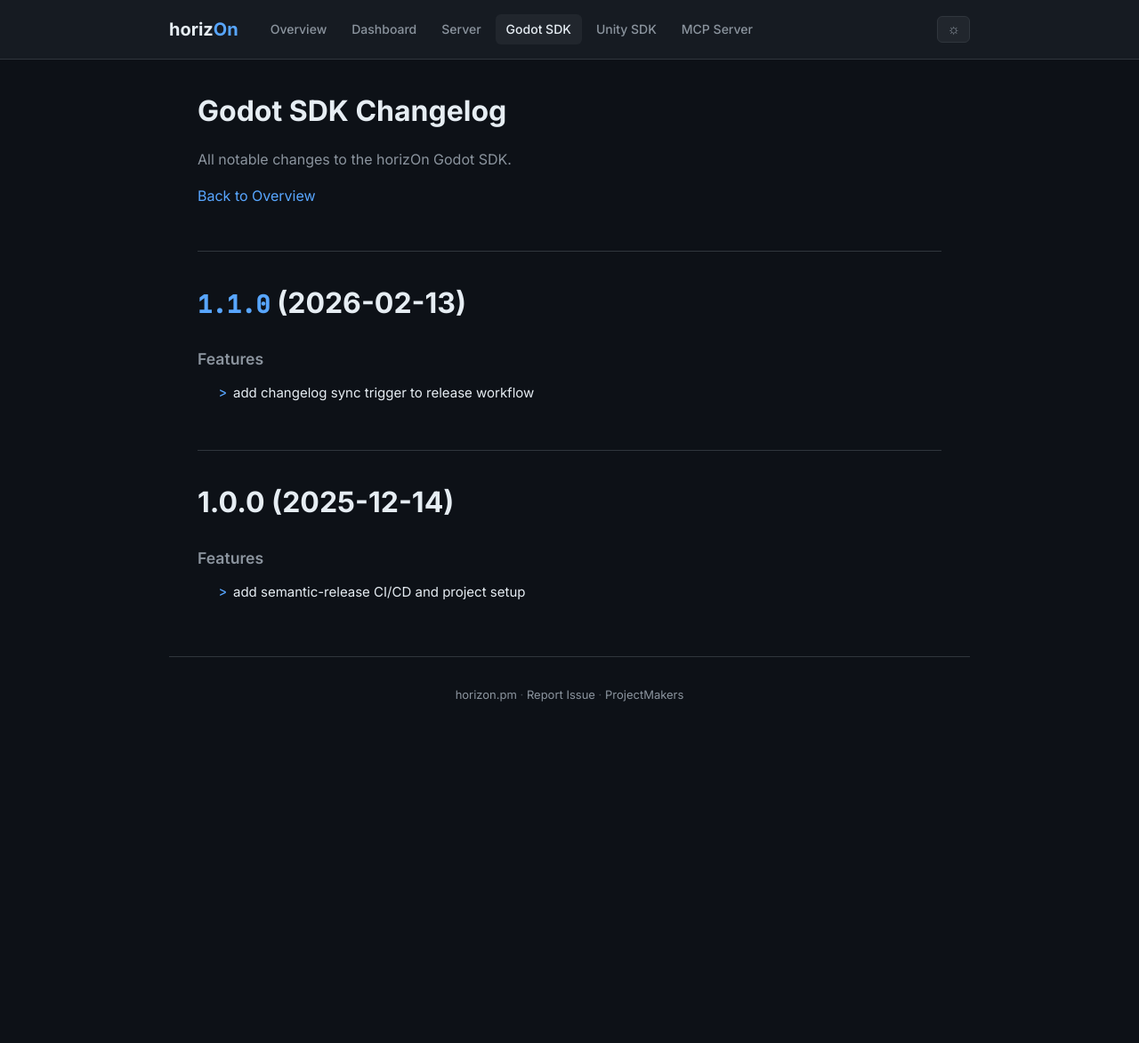
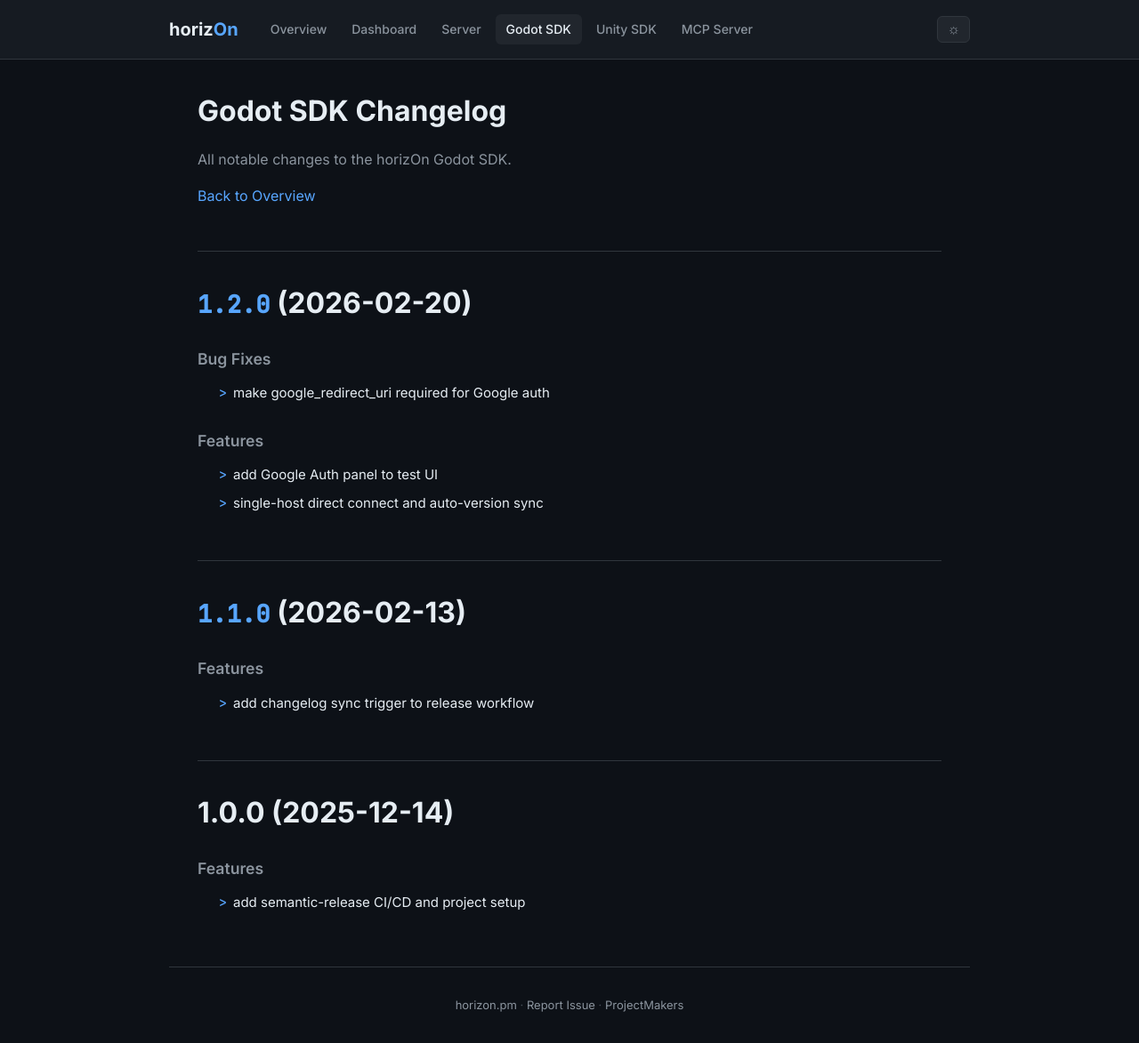
Before and after one commit to ProjectMakersDE/horizOn-Changelog, a Jekyll site: the page built from godot-sdk-changelog.md, in a window 1280 px wide and 1173 px high. Shown: the whole window at 89% size. Built offline with Jekyll 4.4.1, drawn with Linux system fonts in a browser that asks for light colours.

Commit message:
chore: sync changelogs [skip ci]

```diff
--- a/godot-sdk-changelog.md
+++ b/godot-sdk-changelog.md
@@ -8,6 +8,19 @@ title: Godot SDK Changelog
 All notable changes to the horizOn Godot SDK.
 
 [Back to Overview](.)
+
+# [1.2.0](https://github.com/ProjectMakersDE/horizOn-SDK-Godot/compare/v1.1.0...v1.2.0) (2026-02-20)
+
+
+### Bug Fixes
+
+* make google_redirect_uri required for Google auth ([44b0a12](https://github.com/ProjectMakersDE/horizOn-SDK-Godot/commit/44b0a1240d9144394dec57b3f12d4d763fc4f9bd))
+
+
+### Features
+
+* add Google Auth panel to test UI ([bc58f68](https://github.com/ProjectMakersDE/horizOn-SDK-Godot/commit/bc58f68c172f2b0a0e40dbdf48badb714b20c101))
+* single-host direct connect and auto-version sync ([5cb128a](https://github.com/ProjectMakersDE/horizOn-SDK-Godot/commit/5cb128a717d85a291d7dcf65b95faa2a23a60044))
 
 # [1.1.0](https://github.com/ProjectMakersDE/horizOn-SDK-Godot/compare/v1.0.0...v1.1.0) (2026-02-13)
 
```
